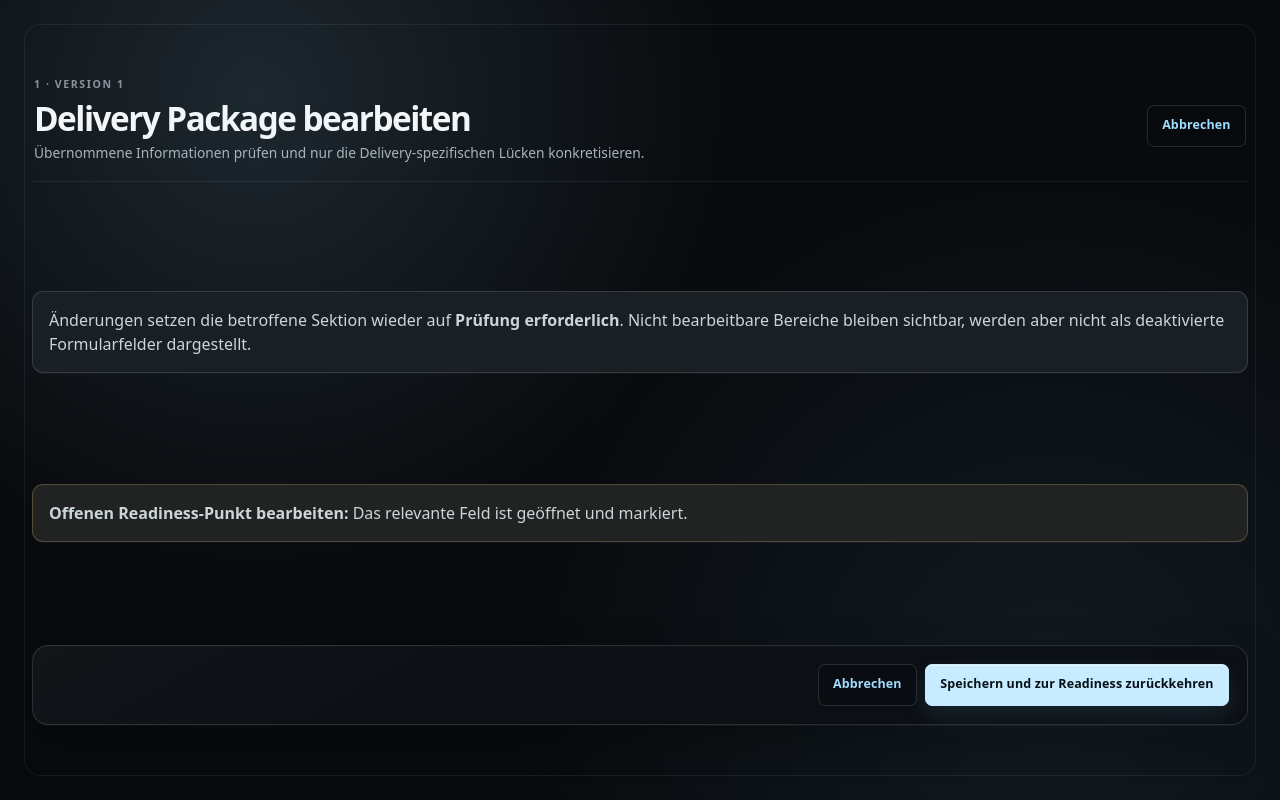
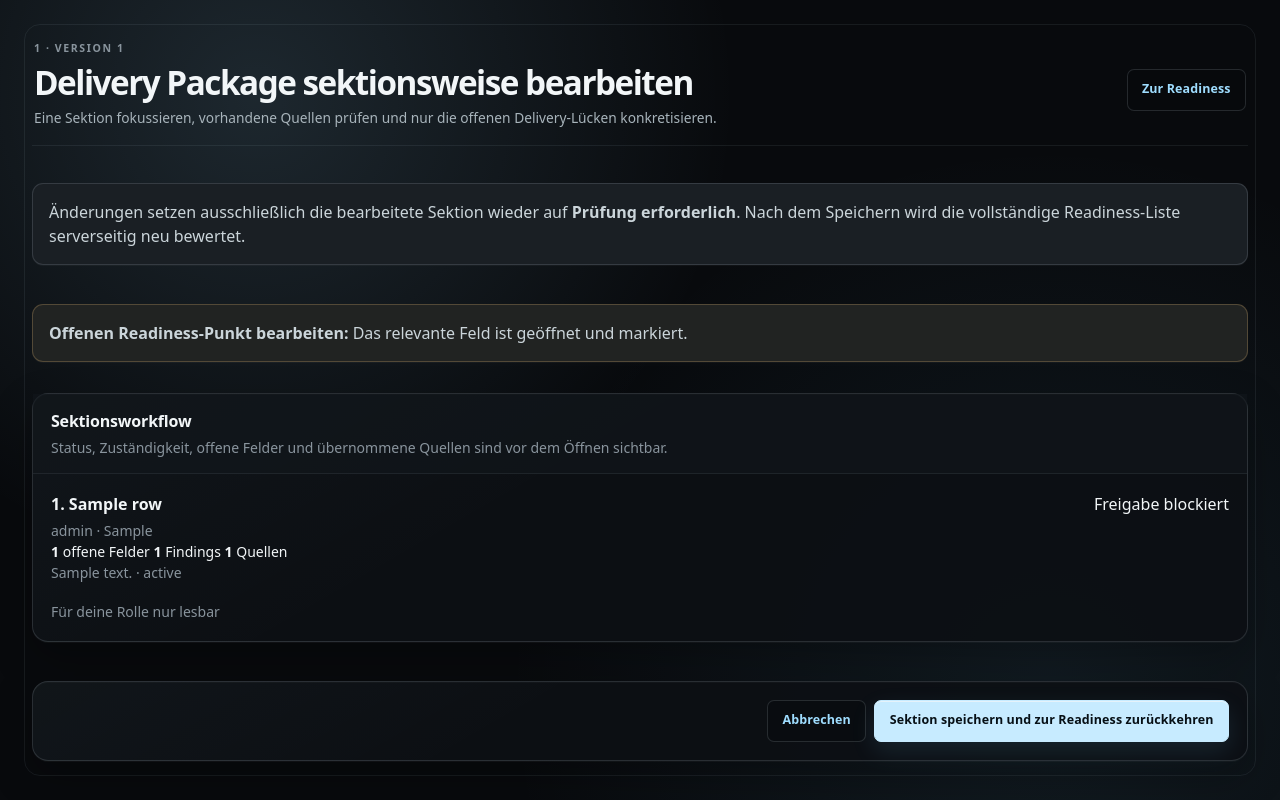
Before and after one commit to Satte882/KI-UseCase-Radar, a Django app: template templates/delivery/package_form.html in a window 1280 px wide. Run offline with Django 5.2, Linux system fonts and the light colour scheme; tables that the repository leaves empty hold one stand-in row (values such as "Sample post"); the template is opened without the code that fills it: values that come from a table or form of the project are taken from there, most other values are stand-ins (such as "Sample title", 1, 10 or a date in 2020); parts of the project's set-up code (start-up, migrations or seed data) failed here and were passed over; some libraries are stand-ins or nearby versions.

Commit message:
Issue #55: Sektionsfokussierte Delivery-Bearbeitung darstellen

```diff
--- a/templates/delivery/package_form.html
+++ b/templates/delivery/package_form.html
@@ -4,29 +4,55 @@
 <div class="page-header delivery-edit-header">
   <div class="delivery-edit-heading">
     <div class="eyebrow mb-2">{{ package.use_case.short_id }} · Version {{ package.version }}</div>
-    <h1 class="page-title">Delivery Package bearbeiten</h1>
-    <p class="page-subtitle">Übernommene Informationen prüfen und nur die Delivery-spezifischen Lücken konkretisieren.</p>
+    <h1 class="page-title">Delivery Package sektionsweise bearbeiten</h1>
+    <p class="page-subtitle">Eine Sektion fokussieren, vorhandene Quellen prüfen und nur die offenen Delivery-Lücken konkretisieren.</p>
   </div>
   <div class="delivery-edit-actions">
-    <a class="btn btn-outline-secondary" href="{{ return_to }}">Abbrechen</a>
+    <a class="btn btn-outline-secondary" href="{{ return_to }}">Zur Readiness</a>
   </div>
 </div>
 
 <div class="alert alert-secondary mb-4">
-  Änderungen setzen die betroffene Sektion wieder auf <strong>Prüfung erforderlich</strong>. Nicht bearbeitbare Bereiche bleiben sichtbar, werden aber nicht als deaktivierte Formularfelder dargestellt.
+  Änderungen setzen ausschließlich die bearbeitete Sektion wieder auf <strong>Prüfung erforderlich</strong>. Nach dem Speichern wird die vollständige Readiness-Liste serverseitig neu bewertet.
 </div>
 {% if highlight_field %}<div class="alert alert-warning"><strong>Offenen Readiness-Punkt bearbeiten:</strong> Das relevante Feld ist geöffnet und markiert.</div>{% endif %}
 
-<form method="post">
+<div class="app-card mb-4" data-testid="delivery-section-navigation">
+  <div class="card-header"><strong>Sektionsworkflow</strong><div class="small text-muted mt-1">Status, Zuständigkeit, offene Felder und übernommene Quellen sind vor dem Öffnen sichtbar.</div></div>
+  <div class="card-body delivery-section-navigation">
+    {% for row in section_rows %}
+    <section class="delivery-section-nav-item delivery-section-{{ row.state }}{% if row.is_active %} delivery-section-nav-active{% endif %}" data-section-key="{{ row.key }}">
+      <div class="d-flex flex-wrap justify-content-between align-items-start gap-2">
+        <div><strong>{{ forloop.counter }}. {{ row.label }}</strong><div class="small text-muted mt-1">{{ row.responsible_role }} · {{ row.responsible_person }}</div></div>
+        <span class="delivery-section-status delivery-section-status-{{ row.state }}">{{ row.state_label }}</span>
+      </div>
+      <div class="delivery-section-nav-metrics small">
+        <span><strong>{{ row.open_field_count }}</strong> offene Felder</span>
+        <span><strong>{{ row.finding_count }}</strong> Findings</span>
+        <span><strong>{{ row.source_count }}</strong> Quellen</span>
+      </div>
+      {% if row.review %}<div class="small text-muted">{{ row.review.get_content_origin_display }} · {{ row.review.get_review_status_display }}</div>{% endif %}
+      <div class="mt-3">
+        {% if row.is_active %}<span class="badge badge-soft">Aktive Sektion</span>
+        {% elif row.can_edit %}<a class="btn btn-sm btn-outline-secondary" href="{{ row.edit_url }}">Sektion öffnen</a>
+        {% else %}<span class="small text-muted">Für deine Rolle nur lesbar</span>{% endif %}
+      </div>
+    </section>
+    {% endfor %}
+  </div>
+</div>
+
+<form method="post" data-testid="focused-delivery-section-form">
   {% csrf_token %}
   <input type="hidden" name="return_to" value="{{ return_to }}">
   <input type="hidden" name="highlight" value="{{ highlight_field }}">
+  <input type="hidden" name="section" value="{{ active_section }}">
   {% if form.non_field_errors %}<div class="alert alert-danger">{{ form.non_field_errors }}</div>{% endif %}
   {% for group in form.section_groups %}
-    {% if group.editable %}
-    <section class="app-card mb-4{% if group.key == highlight_section %} field-attention{% endif %}" id="section-{{ group.key }}" data-editable-section>
+    {% if group.active %}
+    <section class="app-card mb-4{% if group.key == highlight_section %} field-attention{% endif %}" id="section-{{ group.key }}" data-editable-section data-active-section="{{ group.key }}">
       <div class="card-header">
-        <strong>{{ forloop.counter }}. {{ group.label }}</strong>
+        <strong>{{ group.label }}</strong>
         <div class="small text-muted mt-1">Zuständig: {{ group.responsible_role }} · {{ group.responsible_person }}</div>
       </div>
       <div class="card-body delivery-form-grid">
@@ -41,21 +67,9 @@
         {% endfor %}
       </div>
     </section>
-    {% else %}
-    <details class="app-card mb-4 delivery-readonly-section" id="section-{{ group.key }}">
-      <summary class="card-header">
-        <span><strong>{{ forloop.counter }}. {{ group.label }}</strong><span class="small text-muted d-block mt-1">Nur {{ group.responsible_role }} · {{ group.responsible_person }}</span></span>
-        <span class="badge badge-soft">Nur lesen</span>
-      </summary>
-      <div class="card-body architecture-artifact-grid">
-        {% for field in group.fields %}
-        <section><div class="section-title">{{ field.label }}</div><div class="text-preline">{{ field.value|default:"–" }}</div></section>
-        {% endfor %}
-      </div>
-    </details>
     {% endif %}
   {% endfor %}
-  <div class="app-card card-body d-flex justify-content-end gap-2"><a class="btn btn-outline-secondary" href="{{ return_to }}">Abbrechen</a><button class="btn btn-primary">Speichern und zur Readiness zurückkehren</button></div>
+  <div class="app-card card-body d-flex flex-wrap justify-content-end gap-2"><a class="btn btn-outline-secondary" href="{{ return_to }}">Abbrechen</a><button class="btn btn-primary">Sektion speichern und zur Readiness zurückkehren</button></div>
 </form>
 {% endblock %}
 {% block extra_js %}
```
